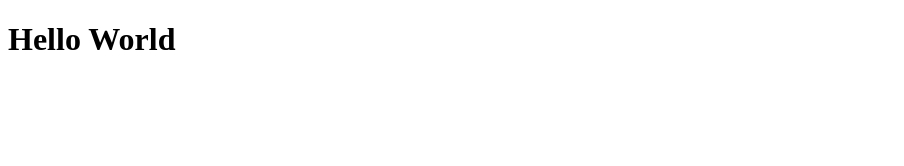
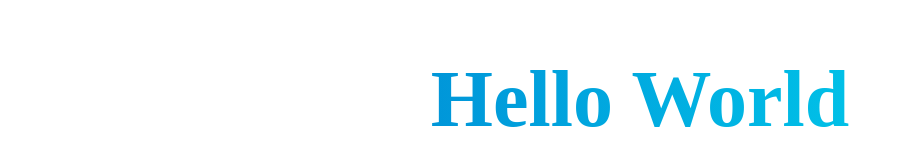
Before and after one commit to jonnunez03/GIT337, a plain HTML site: page index.html in a window 1280 px wide. Shown: the whole page, without its empty margins (0-904 px from the left). Drawn offline with Linux system fonts and the light colour scheme.

Commit message:
added stylesheet

```diff
--- a/index.html
+++ b/index.html
@@ -4,6 +4,7 @@
     <meta charset="UTF-8" />
     <meta name="viewport" content="width=device-width, initial-scale=1.0" />
     <title>Test page for GIT 337</title>
+    <link rel="stylesheet" href="./styles.css" />
   </head>
   <body>
     <h1>Hello World</h1>
--- /dev/null
+++ b/styles.css
@@ -0,0 +1,9 @@
+h1 {
+  font-size: 5rem;
+  text-align: center;
+  font-weight: bold;
+  background: linear-gradient(90deg, #006ccb, #01eaf5);
+  background-clip: text;
+  -webkit-background-clip: text; /*for compatibility for other browsers*/
+  color: transparent;
+}
```
